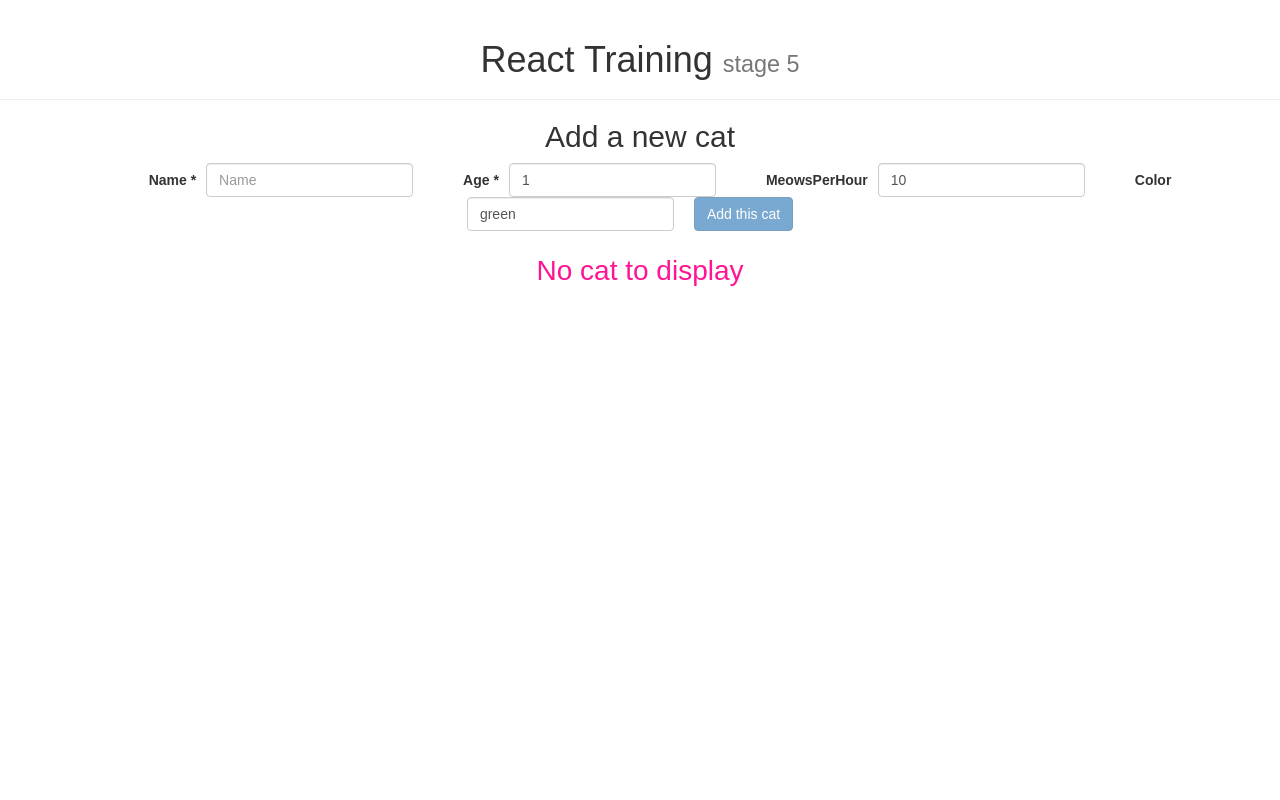
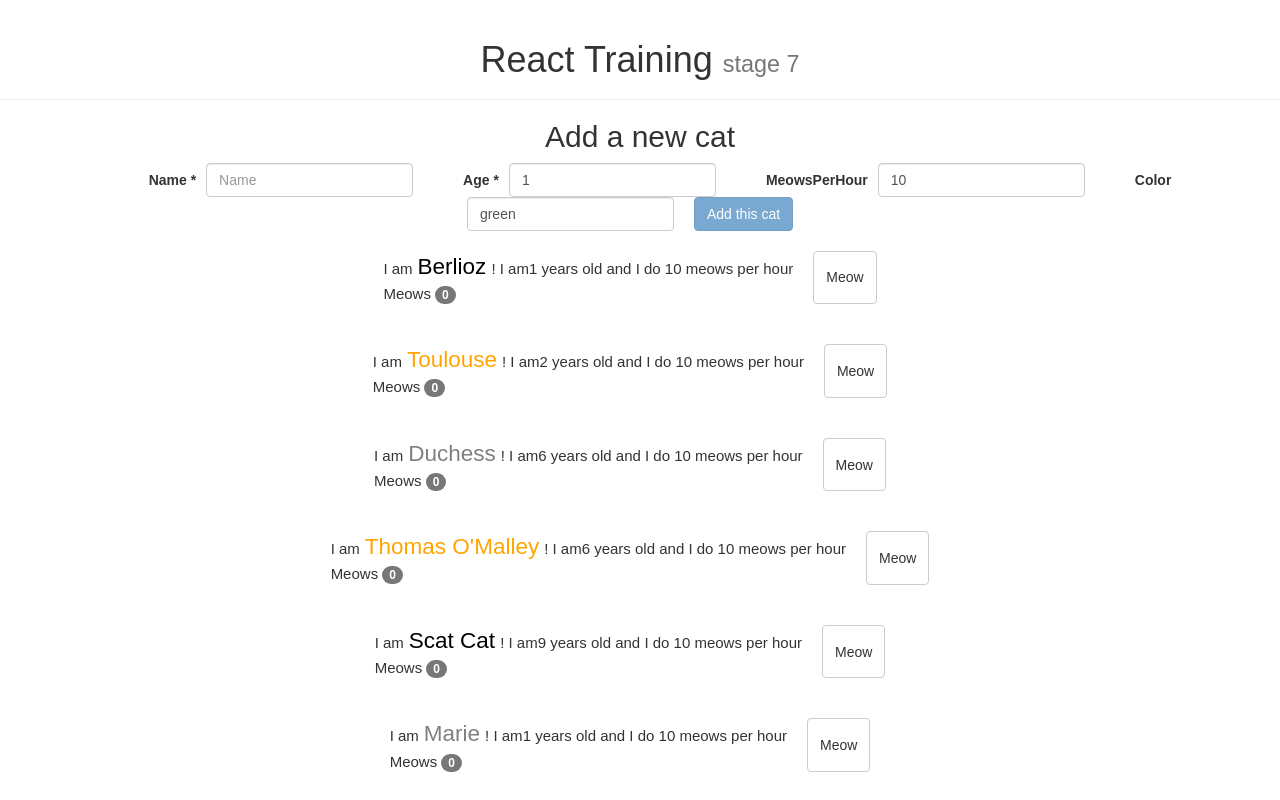
Before and after one commit to abenoit/react-training-exercices, a React (Create React App) app: page / in a window 1280 px wide. Built offline with nearby package versions, Linux system fonts and the light colour scheme.

Commit message:
add a json for the data

```diff
--- /dev/null
+++ b/public/cats.json
@@ -0,0 +1,32 @@
+[
+  {
+    "name": "Berlioz",
+    "age": 1,
+    "color": "black"
+  },
+  {
+    "name": "Toulouse",
+    "age": 2,
+    "color": "orange"
+  },
+  {
+    "name": "Duchess",
+    "age": 6,
+    "color": "grey"
+  },
+  {
+    "name": "Thomas O'Malley",
+    "age": 6,
+    "color": "orange"
+  },
+  {
+    "name": "Scat Cat",
+    "age": 9,
+    "color": "black"
+  },
+  {
+    "name": "Marie",
+    "age": 1,
+    "color": "grey"
+  }
+]
--- a/src/App/App.js
+++ b/src/App/App.js
@@ -15,6 +15,14 @@ class App extends Component {
     this.addCat = this.addCat.bind(this);
   }
 
+  componentDidMount() {
+    fetch('./cats.json')
+      .then(res => res.json())
+      .then(data => {
+        this.setState({ cats: data });
+      });
+  }
+
   addCat(cat) {
     this.setState({ cats: [...this.state.cats, cat] });
   }
@@ -23,7 +31,7 @@ class App extends Component {
     return (
       <div className="App">
         <PageHeader>
-          React Training <small>stage 5</small>
+          React Training <small>stage 7</small>
         </PageHeader>
 
         <CatForm addCat={this.addCat} />
```
